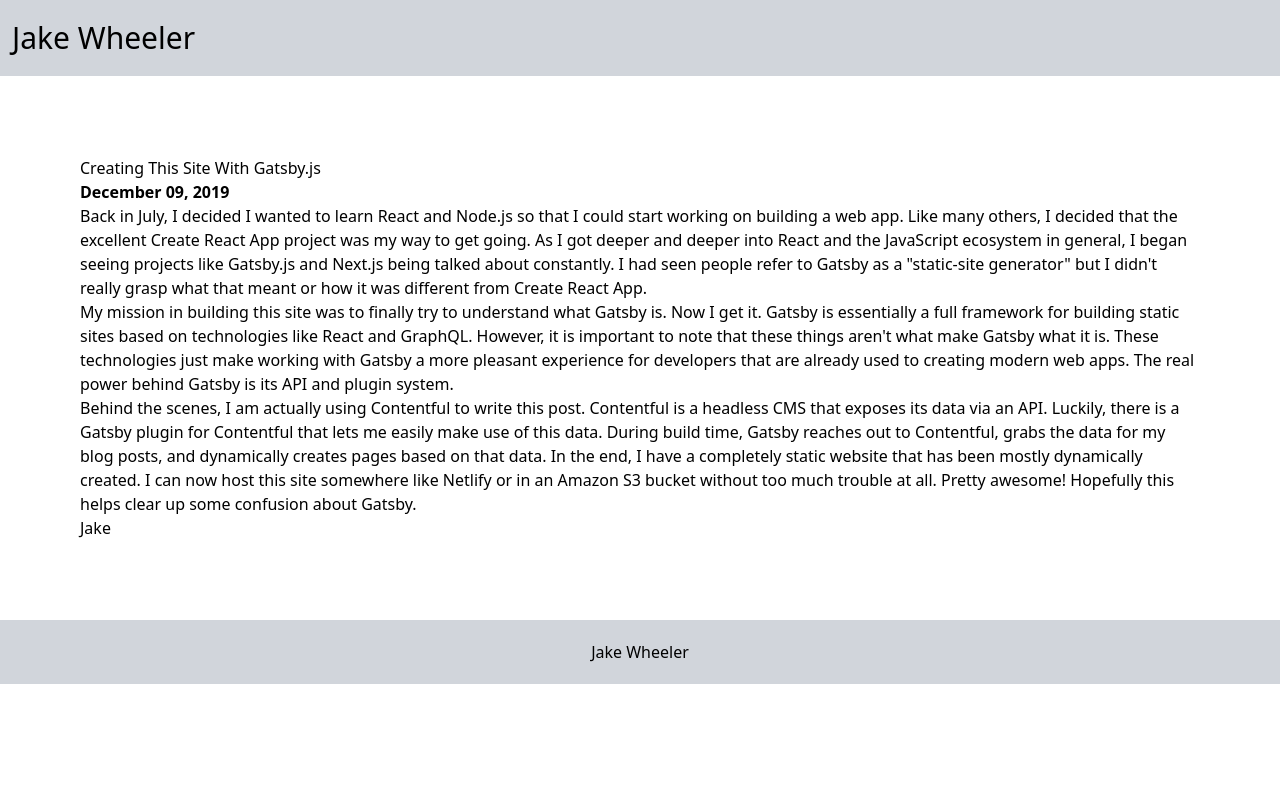
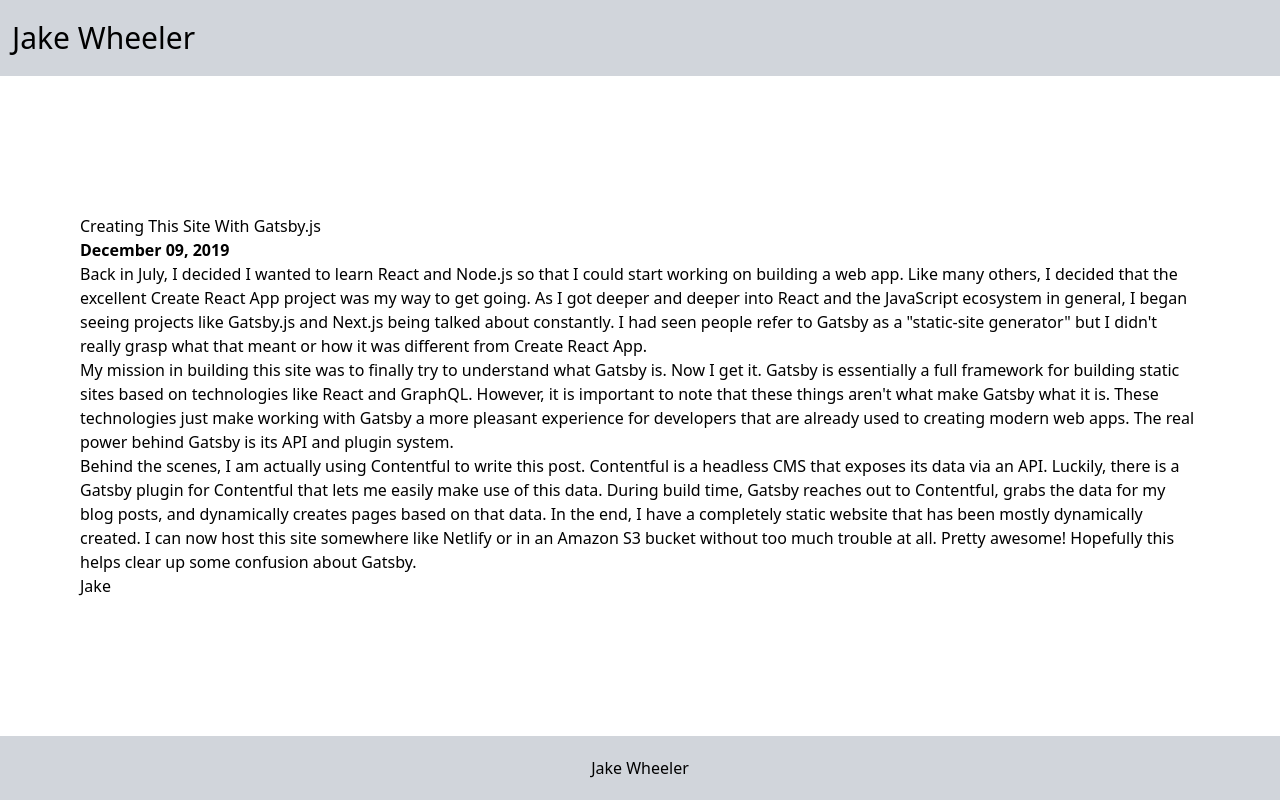
Before and after one commit to jakewheeler/jakewheeler.dev, a Next.js app: page /blog/creating-this-site-with-gatsby in a window 1280 px wide. Built offline with nearby package versions, Linux system fonts and the light colour scheme; what @tailwindcss/typography would draw is missing.

Commit message:
fix min height

```diff
--- a/components/Layout.tsx
+++ b/components/Layout.tsx
@@ -31,7 +31,7 @@
 
 export function Layout({ children }: Props) {
   return (
-    <div className='min-h-full'>
+    <div className='flex flex-col min-h-screen'>
       <Header />
       <Container>{children}</Container>
       <Footer />
```
